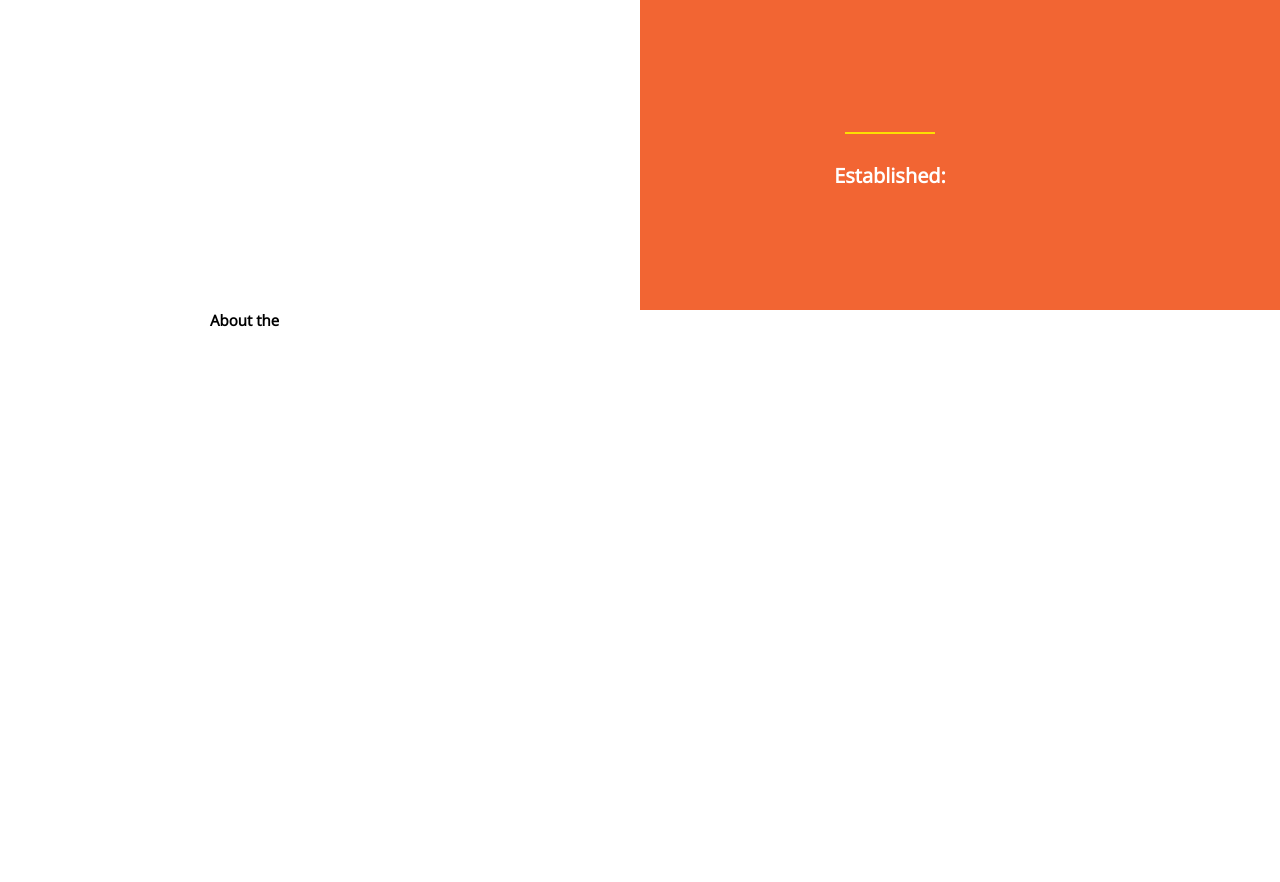
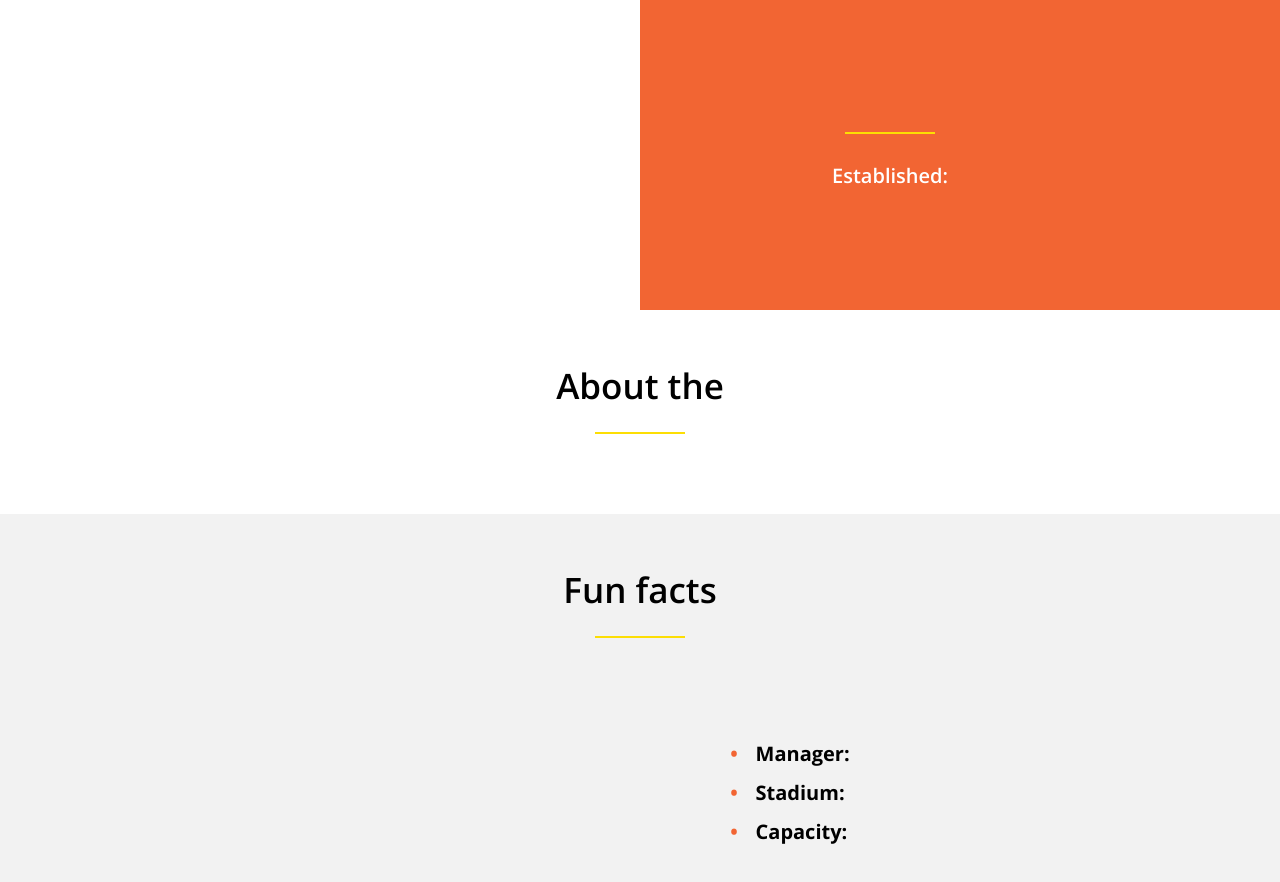
Before and after one commit to angelo-martinez/marlins-lp, a website built with Parcel: page src/index.html in a window 1280 px wide. Shown: the part 50-932 px from the top of the page. Before the commit the page ends 800 px from the top, so only its background shows below. Built offline with nearby package versions, Linux system fonts and the light colour scheme; no server answers.

Commit message:
added fun facts

```diff
--- a/src/css/_components.scss
+++ b/src/css/_components.scss
@@ -65,3 +65,82 @@
   font-size: 2rem;
   line-height: 1.7;
 }
+
+.section {
+  padding-top: 4rem;
+  padding-bottom: 4rem;
+
+  @media screen and #{$desktop_media_query} {
+    padding-top: 5.5rem;
+    padding-bottom: 5.5rem;
+  }
+
+  &.section--grey {
+    background-color: #f2f2f2;
+  }
+}
+
+.copy {
+  font-size: 2rem;
+  line-height: 1.35;
+}
+
+.side-by-side {
+  @media screen and #{$desktop_media_query} {
+    display: flex;
+    justify-content: center;
+  }
+}
+
+.side-by-side__img {
+  width: 26rem;
+  height: 26rem;
+  border-radius: 50%;
+  background-size: cover;
+  background-position: center;
+
+  @media screen and #{$mobile_media_query} {
+    margin-left: auto;
+    margin-right: auto;
+    margin-bottom: 2.5rem;
+  }
+
+  @media screen and #{$desktop_media_query} {
+    margin-right: 4rem;
+  }
+}
+
+.side-by-side__list {
+  font-size: 2rem;
+  line-height: 1.7;
+  list-style: none;
+  text-align: left;
+  padding-left: 2rem;
+
+  @media screen and #{$mobile_media_query} {
+    max-width: 26rem;
+    margin-left: auto;
+    margin-right: auto;
+  }
+
+  @media screen and #{$desktop_media_query} {
+    display: flex;
+    flex-direction: column;
+    justify-content: center;
+  }
+
+  li {
+    &:not(:last-of-type) {
+      margin-bottom: 0.5rem;
+    }
+
+    &::before {
+      content: '•';
+      color: #f26533;
+      font-weight: 700;
+      display: inline-block;
+      width: 1em;
+      margin-left: -1em;
+    }
+  }
+}
--- /dev/null
+++ b/src/css/_utilities.scss
@@ -0,0 +1,3 @@
+.u-text-center {
+  text-align: center;
+}
--- a/src/css/style.scss
+++ b/src/css/style.scss
@@ -4,3 +4,4 @@ $mobile_media_query: '(max-width: 699px)';
 @import 'base';
 @import 'objects';
 @import 'components';
+@import 'utilities';
--- a/src/index.html
+++ b/src/index.html
@@ -4,8 +4,10 @@
     <meta charset="UTF-8" />
     <meta http-equiv="X-UA-Compatible" content="IE=edge" />
     <meta name="viewport" content="width=device-width, initial-scale=1.0" />
+    <link rel="preconnect" href="https://fonts.googleapis.com" />
+    <link rel="preconnect" href="https://fonts.gstatic.com" crossorigin />
     <link
-      href="https://fonts.googleapis.com/css?family=Open+Sans&display=swap"
+      href="https://fonts.googleapis.com/css2?family=Open+Sans:wght@300;400;600;700&display=swap"
       rel="stylesheet"
     />
     <link href="./css/style.scss" rel="stylesheet" />
@@ -41,12 +43,13 @@
       </div>
     </section>
 
-    <section class="section">
+    <section class="section u-text-center">
       <div class="wrapper wrapper--fixed">
         <div class="row">
-          <h2 class="section__title">
-            About the <span class="js-team-name"></span>
-          </h2>
+          <h2 class="title">About the <span class="js-team-name"></span></h2>
+        </div>
+        <div class="row">
+          <div class="divider"></div>
         </div>
         <div class="row">
           <p class="copy js-team-desc"></p>
@@ -54,6 +57,33 @@
       </div>
     </section>
 
+    <section class="section section--grey">
+      <div class="wrapper wrapper--fixed">
+        <div class="row">
+          <h2 class="title u-text-center">Fun facts</h2>
+        </div>
+        <div class="row">
+          <div class="divider"></div>
+        </div>
+        <div class="row">
+          <div class="side-by-side">
+            <div class="side-by-side__img js-stadium-img"></div>
+            <ul class="side-by-side__list">
+              <li>
+                <strong>Manager:</strong> <span class="js-manager"></span>
+              </li>
+              <li>
+                <strong>Stadium:</strong> <span class="js-stadium"></span>
+              </li>
+              <li>
+                <strong>Capacity:</strong> <span class="js-stadium-cap"></span>
+              </li>
+            </ul>
+          </div>
+        </div>
+      </div>
+    </section>
+
     <script src="./index.js"></script>
   </body>
 </html>
--- a/src/index.js
+++ b/src/index.js
@@ -2,8 +2,13 @@
   // iife to not pollute global scope
   const headerLogo = document.querySelector('.js-team-logo');
   const heroImg = document.querySelector('.js-hero-img');
-  const heroTeamName = document.querySelector('.js-team-name');
+  const teamName = document.querySelectorAll('.js-team-name');
   const heroYear = document.querySelector('.js-year');
+  const teamDescription = document.querySelector('.js-team-desc');
+  const stadiumImg = document.querySelector('.js-stadium-img');
+  const teamManager = document.querySelector('.js-manager');
+  const teamStadium = document.querySelector('.js-stadium');
+  const teamCapacity = document.querySelector('.js-stadium-cap');
 
   fetch(
     'https://www.thesportsdb.com/api/v1/json/1/searchteams.php?t=miami_marlins'
@@ -11,9 +16,15 @@
     .then((response) => response.json())
     .then((data) => {
       const teamObj = data.teams[0];
+
       headerLogo.src = teamObj.strTeamLogo;
       heroImg.style.backgroundImage = `url(${teamObj.strTeamFanart4})`;
-      heroTeamName.innerText = teamObj.strTeam;
+      teamName.forEach((node) => (node.innerText = teamObj.strTeam));
       heroYear.innerText = teamObj.intFormedYear;
+      teamDescription.innerText = teamObj.strDescriptionEN;
+      stadiumImg.style.backgroundImage = `url(${teamObj.strStadiumThumb})`;
+      teamManager.innerText = teamObj.strManager;
+      teamStadium.innerText = teamObj.strStadium;
+      teamCapacity.innerText = teamObj.intStadiumCapacity;
     });
 })();
```
